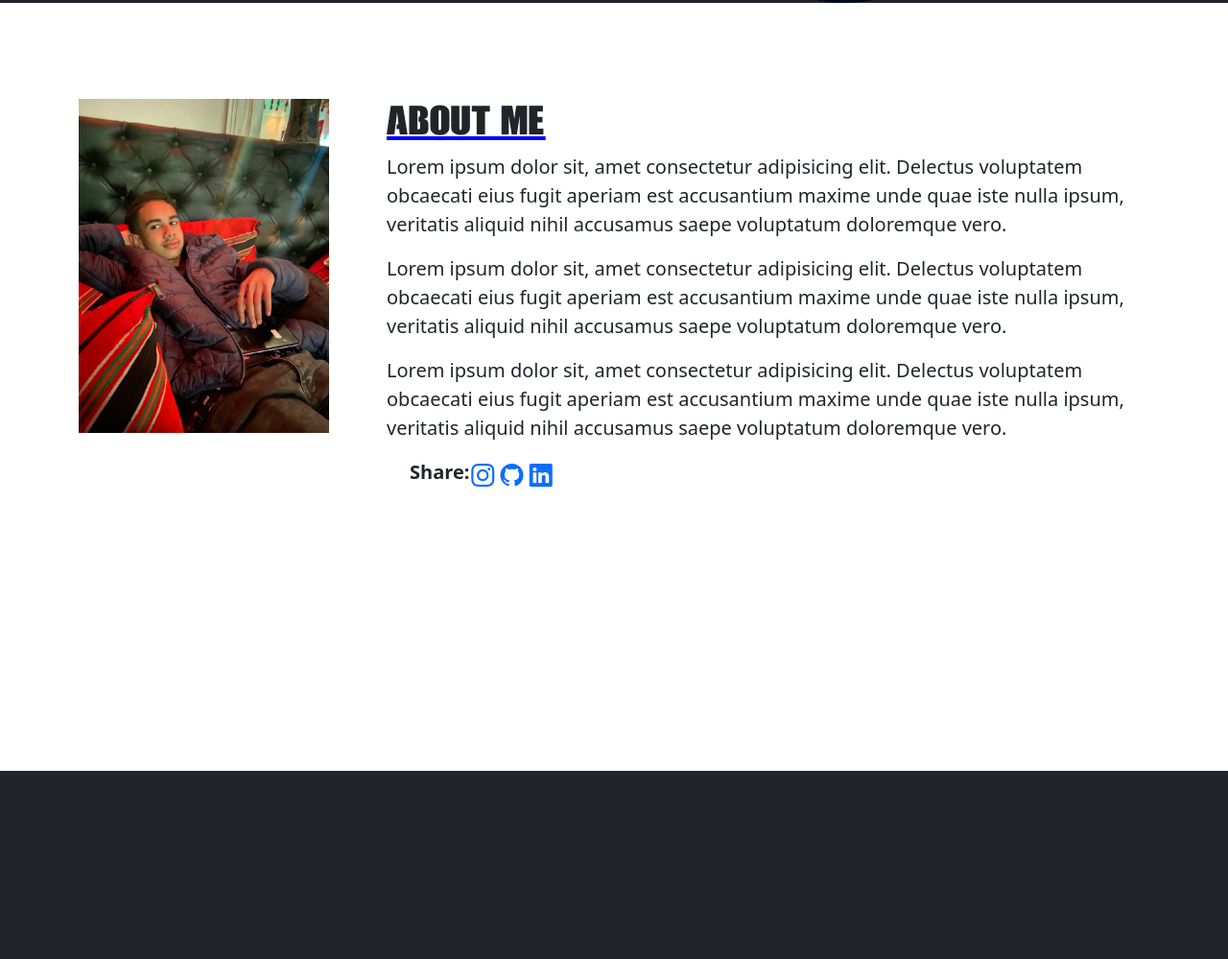
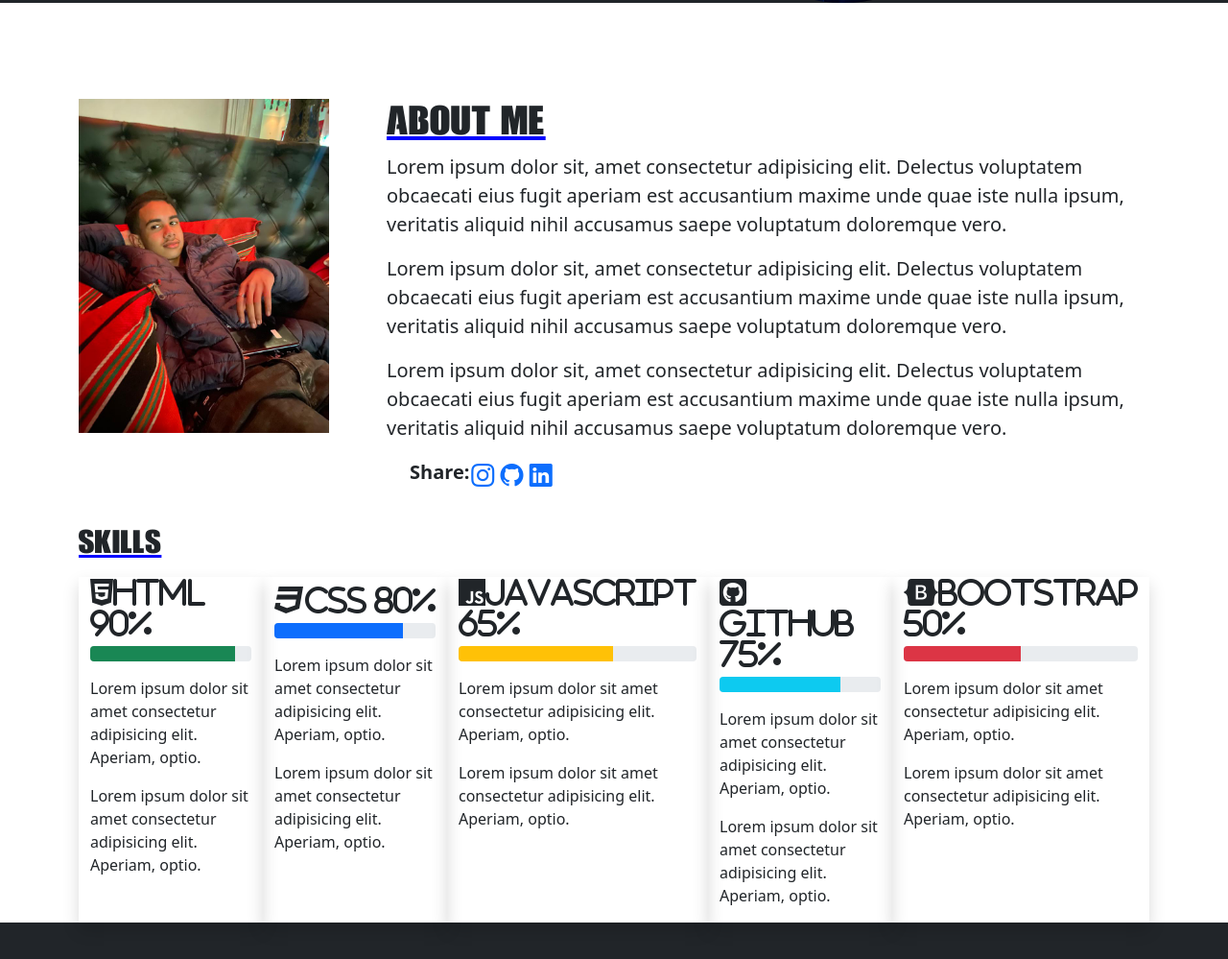
Before and after one commit to ASHTONMDB9/Realportfolio, a plain HTML site: page index.html in a window 1280 px wide. Shown: the part 733-1732 px from the top of the page at 96% size. Drawn offline with nearby package versions, Linux system fonts and the light colour scheme.

Commit message:
finished about

```diff
--- a/index.html
+++ b/index.html
@@ -6,6 +6,7 @@
     <meta name="viewport" content="width=device-width, initial-scale=1.0">
     <title>Ashton Portfolio Home</title>
     <link href="https://unpkg.com/aos@2.3.1/dist/aos.css" rel="stylesheet">
+    <link href="https://cdnjs.cloudflare.com/ajax/libs/font-awesome/5.13.0/css/all.min.css" rel="stylesheet">
     <link rel="stylesheet" href="https://cdn.jsdelivr.net/npm/bootstrap-icons@1.5.0/font/bootstrap-icons.css">
     <link href="https://cdn.jsdelivr.net/npm/bootstrap@5.0.1/dist/css/bootstrap.min.css" rel="stylesheet" integrity="sha384-+0n0xVW2eSR5OomGNYDnhzAbDsOXxcvSN1TPprVMTNDbiYZCxYbOOl7+AMvyTG2x" crossorigin="anonymous">
     <link rel="stylesheet" href="styles.css">
@@ -74,6 +75,109 @@
                 </div>
             </div>
         </div>
+        <div class="container mt-4">
+            <h4 class="skills mb-3">Skills</h4>
+            <div class="container">
+                <div class="row">
+                    <div class="col border-5 shadow">
+                        <div class="skill">
+                            <i class="fa-brands fa-html5">HTML 90%</i>
+                            </div>
+                            <div class="progress mb-3">
+                              <div
+                                class="progress-bar bg-success"
+                                role="progressbar"
+                                style="width: 90%"
+                                aria-valuenow="90"
+                                aria-valuemin="0"
+                                aria-valuemax="100">
+                              </div>
+                            </div>
+                            <div class="skilltext">
+                            <p>Lorem ipsum dolor sit amet consectetur adipisicing elit. Aperiam, optio.</p>
+                            <p>Lorem ipsum dolor sit amet consectetur adipisicing elit. Aperiam, optio.</p>
+                            </div>
+                    </div>
+                    <div class="col border-5 shadow">
+                        <div class="skill">
+                        <i class="fa-brands fa-css3">CSS 80%</i>
+                    </div>
+                        <div class="progress mb-3">
+                          <div
+                            class="progress-bar"
+                            role="progressbar"
+                            style="width: 80%"
+                            aria-valuenow="80"
+                            aria-valuemin="0"
+                            aria-valuemax="100">
+                          </div>
+                        </div>
+                        <div class="skilltext">
+                            <p>Lorem ipsum dolor sit amet consectetur adipisicing elit. Aperiam, optio.</p>
+                            <p>Lorem ipsum dolor sit amet consectetur adipisicing elit. Aperiam, optio.</p>
+                            </div>
+                    </div>
+
+                    <div class="col border-5 shadow">
+                        <div class="skill">
+                        <i class="fa-brands fa-js">JavaScript 65%</i>
+                    </div>
+                        <div class="progress mb-3">
+                          <div
+                            class="progress-bar bg-warning"
+                            role="progressbar"
+                            style="width: 65%"
+                            aria-valuenow="65"
+                            aria-valuemin="0"
+                            aria-valuemax="100">
+                          </div>
+                        </div>
+                        <div class="skilltext">
+                            <p>Lorem ipsum dolor sit amet consectetur adipisicing elit. Aperiam, optio.</p>
+                            <p>Lorem ipsum dolor sit amet consectetur adipisicing elit. Aperiam, optio.</p>
+                            </div>
+                    </div>
+                    <div class="col border-5 shadow">
+                        <div class="skill">
+                        <i class="fa-brands fa-github-square"> GitHub 75%</i>
+                       </div>
+                           <div class="progress mb-3">
+                             <div
+                               class="progress-bar bg-info"
+                               role="progressbar"
+                               style="width: 75%"
+                               aria-valuenow="75"
+                               aria-valuemin="0"
+                               aria-valuemax="100">
+                           </div>
+                           </div>
+                           <div class="skilltext">
+                            <p>Lorem ipsum dolor sit amet consectetur adipisicing elit. Aperiam, optio.</p>
+                            <p>Lorem ipsum dolor sit amet consectetur adipisicing elit. Aperiam, optio.</p>
+                            </div>
+                        </div>
+                    <div class="col border-5 shadow">
+                        <div class="skill">
+                        <i class="fa-brands fa-bootstrap">BootStrap 50%</i>
+                        </div>
+                        <div class="progress mb-3">
+                          <div
+                            class="progress-bar bg-danger"
+                            role="progressbar"
+                            style="width: 50%"
+                            aria-valuenow="50"
+                            aria-valuemin="0"
+                            aria-valuemax="100">
+                          </div>
+                        </div>
+                        <div class="skilltext">
+                            <p>Lorem ipsum dolor sit amet consectetur adipisicing elit. Aperiam, optio.</p>
+                            <p>Lorem ipsum dolor sit amet consectetur adipisicing elit. Aperiam, optio.</p>
+                            </div>
+                    </div>
+            </div>
+        </div>
+        </div>
     </section>
     <section id="resume"></section>
     <section id="testimonials"></section>
@@ -81,6 +185,7 @@
     <section id="contact"></section>
 </section>
 <script src="https://unpkg.com/aos@2.3.1/dist/aos.js"></script>
+<script src="https://kit.fontawesome.com/4ea6e3ab0b.js" crossorigin="anonymous"></script>
   <script>
     AOS.init();
     </script>
--- a/styles.css
+++ b/styles.css
@@ -48,6 +48,7 @@
     }
     .old-text {
         font-family: cod;
+        text-shadow: 3px 3px 1px black;
     }
     .colortext {
         font-family: old-english;
@@ -78,3 +79,12 @@
         font-size: x-large;
         padding-right: 300px;
     }
+    .skills {
+        font-family: cod;
+        font-size: xx-large;
+        text-decoration: underline;
+        text-decoration-color: blue;
+    }
+    .skill {
+        font-size: xX-large;
+    }
```
